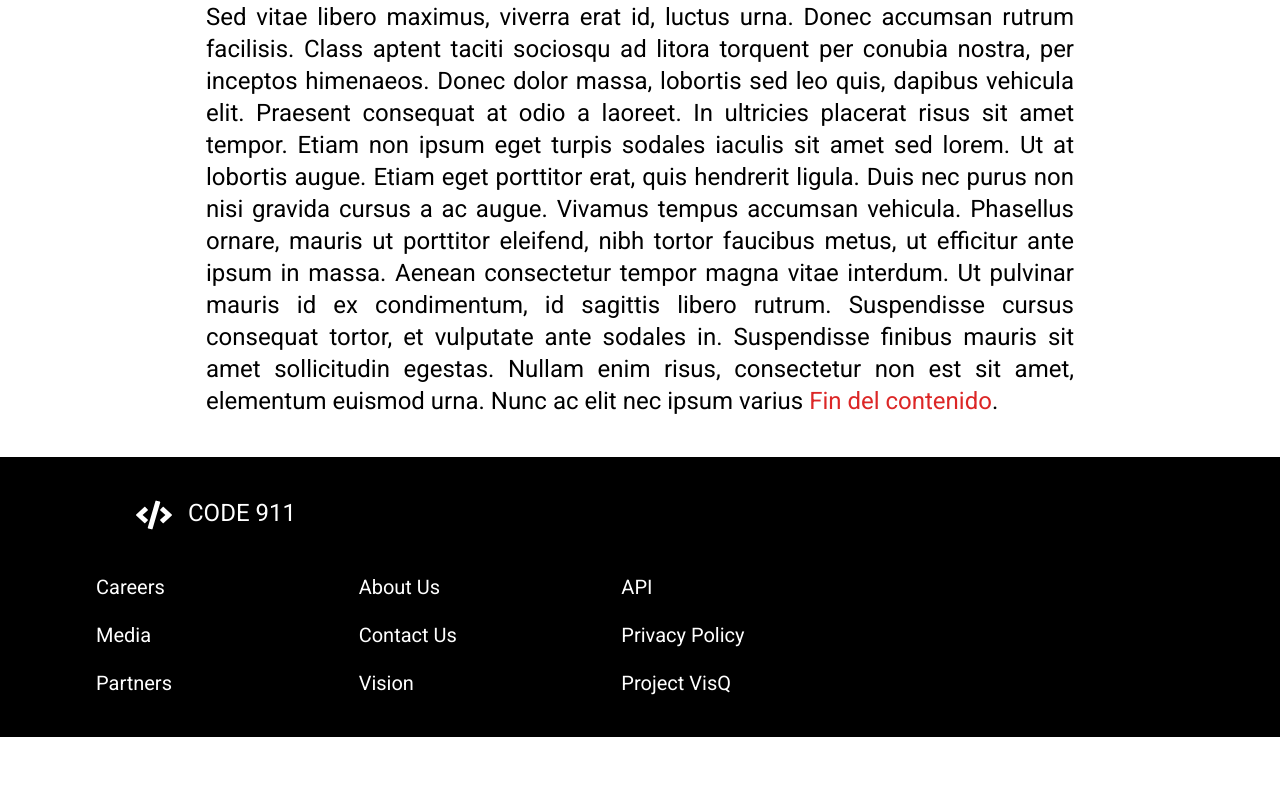
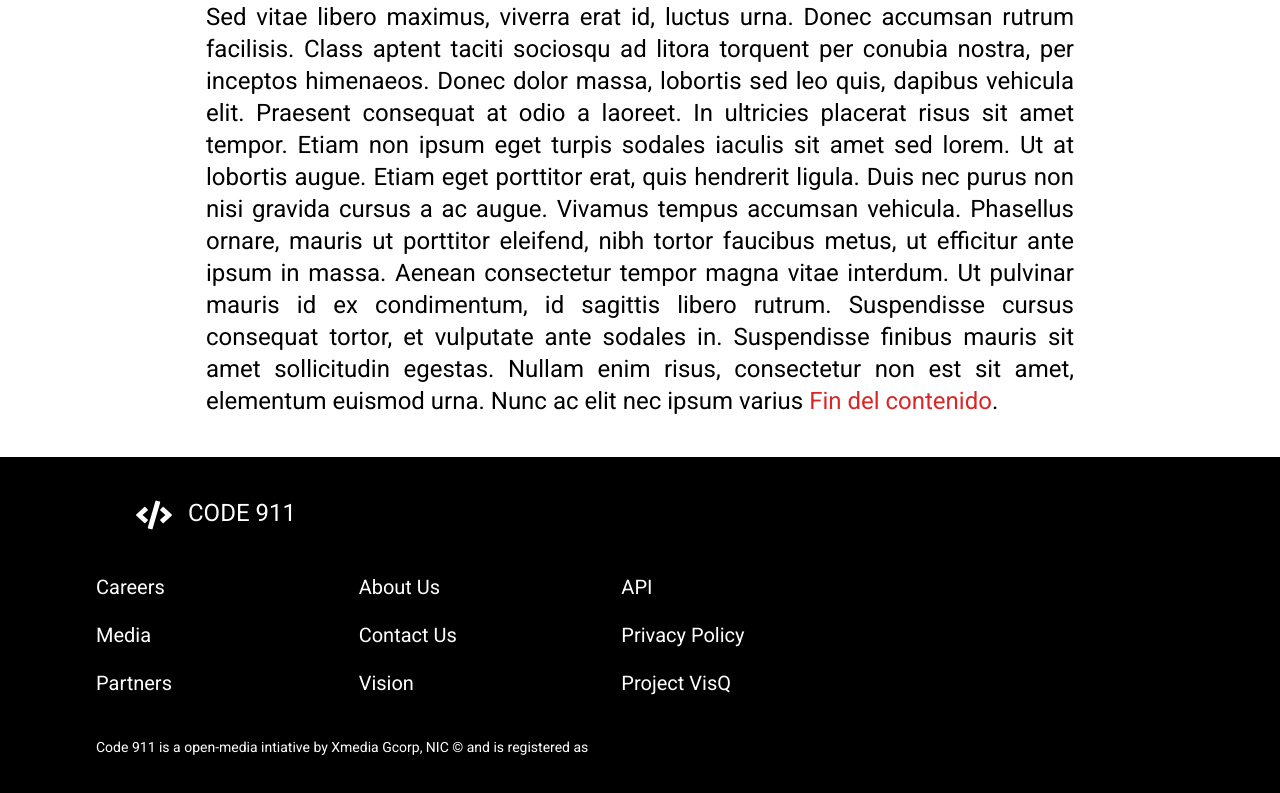
Before and after one commit to Jeffxa/news-site, a Next.js app: page / in a window 1280 px wide. Shown: the part 1438-2231 px from the top of the page. Before the commit the page ends 2175 px from the top, so only its background shows below. Built offline with nearby package versions, Linux system fonts and the light colour scheme.

Commit message:
set footer

```diff
--- a/components/Layout.js
+++ b/components/Layout.js
@@ -65,6 +65,10 @@ export default function Layout({ children }) {
           <spam>Vision</spam>
           <spam>Project VisQ</spam>
         </div>
+        <div className="my-10 text-sm max-w-2xl">
+          Code 911 is a open-media intiative by Xmedia Gcorp, NIC © and is
+          registered as
+        </div>
       </div>
     </div>
   );
```
